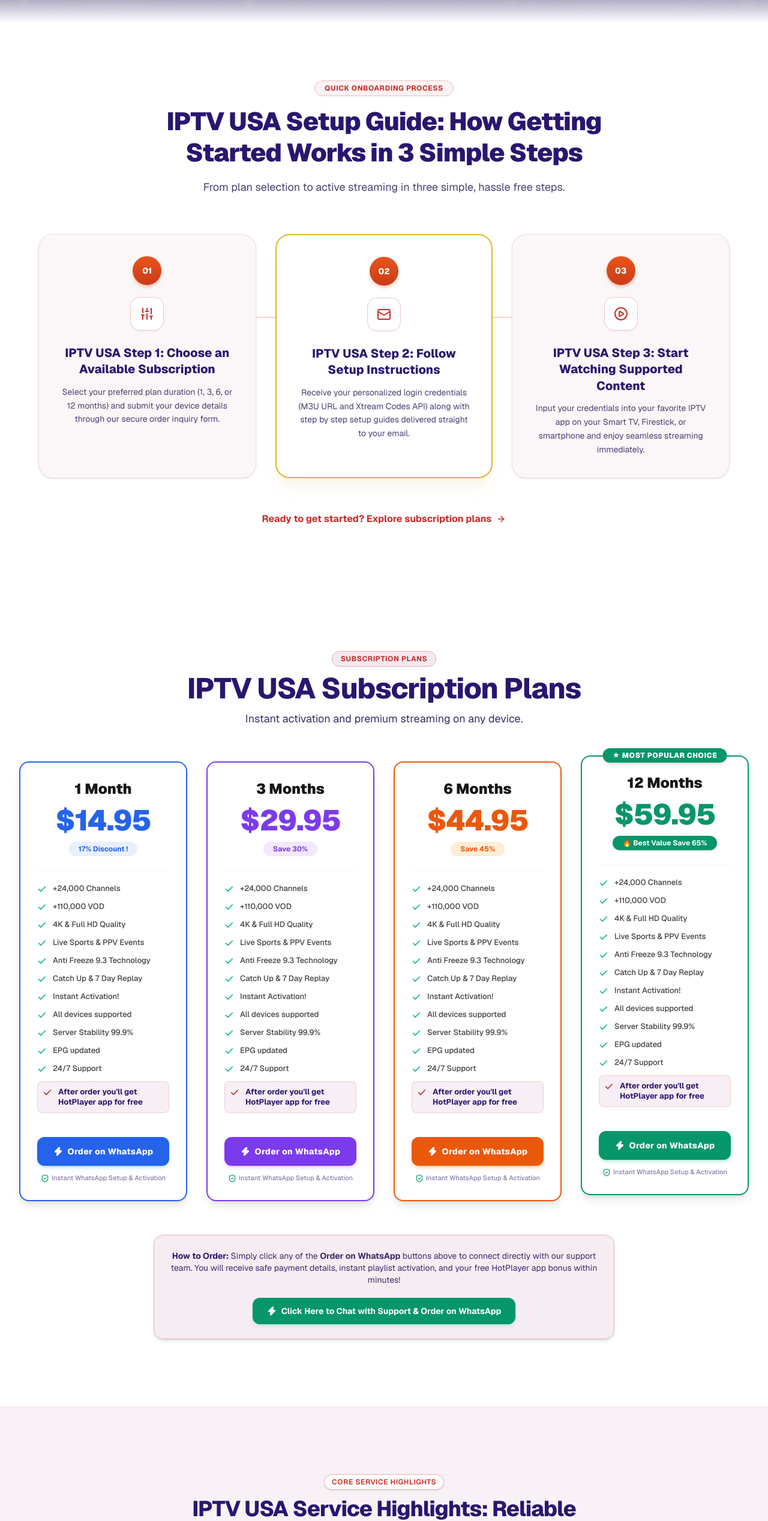
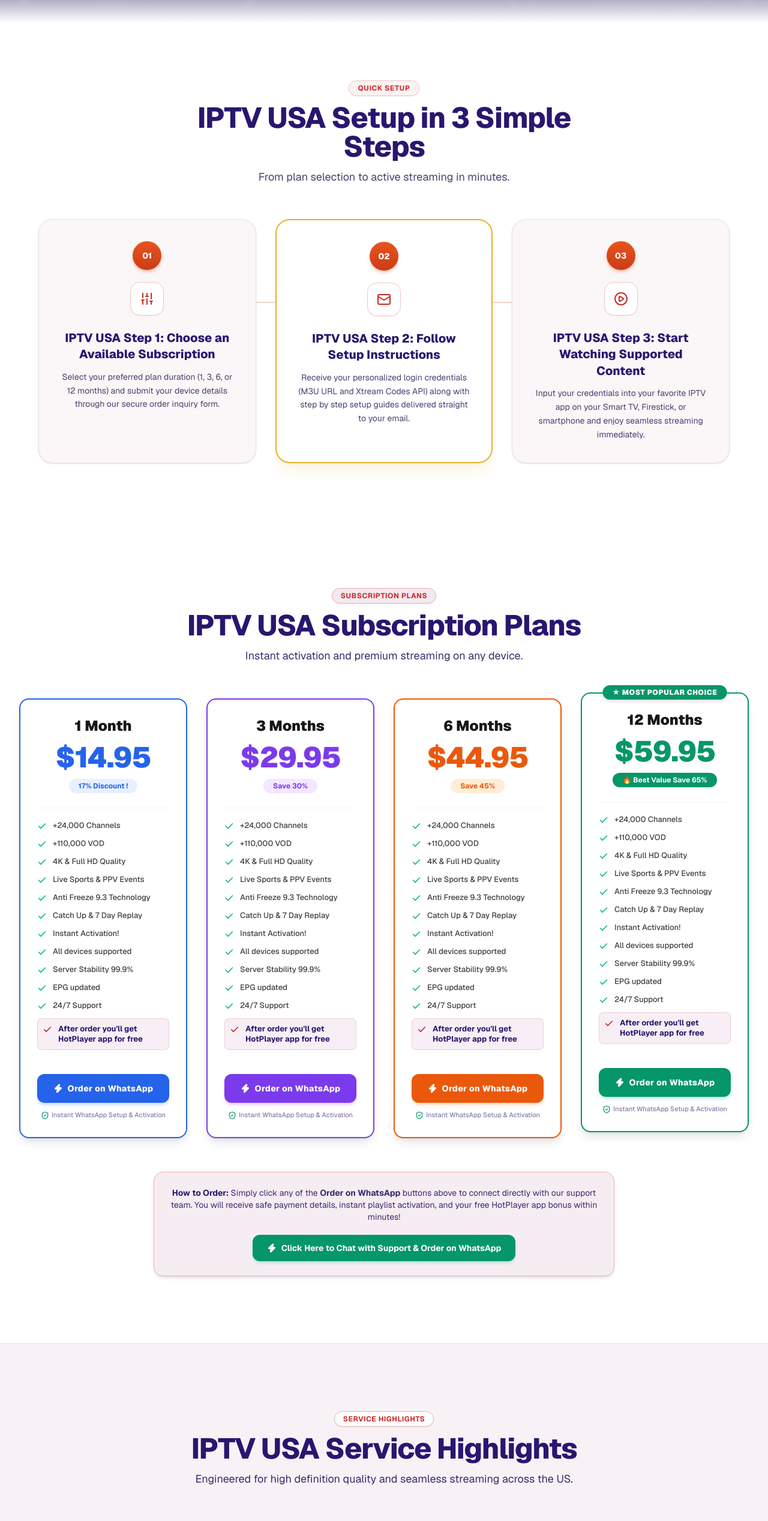
Before and after one commit to Mohamed211814/iptvusa8k, a Next.js app: page / in a window 1280 px wide. Shown: the part 940-3475 px from the top of the page at 60% size. Built offline with nearby package versions, Linux system fonts and the light colour scheme; no server answers.

Commit message:
feat: shorten onboarding and service highlight copy, remove bottom cta link

```diff
--- a/components/home/HowItWorks.tsx
+++ b/components/home/HowItWorks.tsx
@@ -1,6 +1,5 @@
 import React from "react";
-import Link from "next/link";
-import { Sliders, Mail, PlayCircle, ArrowRight } from "lucide-react";
+import { Sliders, Mail, PlayCircle } from "lucide-react";
 
 const steps = [
   {
@@ -34,15 +33,15 @@
     <section id="how-it-works" className="py-20 lg:py-24 bg-white scroll-mt-20">
       <div className="max-w-7xl mx-auto px-4 sm:px-6 lg:px-8">
         {/* Section Header */}
-        <div className="text-center max-w-3xl mx-auto mb-16">
-          <div className="inline-flex items-center gap-2 px-4 py-1 rounded-full bg-[#fbf2f4] border border-[#f0c5c1] text-[#c62b27] text-xs font-bold uppercase tracking-wider mb-4 shadow-xs">
-            Quick Onboarding Process
+        <div className="text-center max-w-2xl mx-auto mb-12 sm:mb-14">
+          <div className="inline-flex items-center gap-2 px-3.5 py-1 rounded-full bg-[#fbf2f4] border border-[#f0c5c1] text-[#c62b27] text-xs font-bold uppercase tracking-wider mb-3 shadow-xs">
+            Quick Setup
           </div>
-          <h2 className="text-3xl sm:text-4xl lg:text-[42px] font-black text-[#29166f] tracking-tight leading-tight">
-            IPTV USA Setup Guide: How Getting Started Works in 3 Simple Steps
+          <h2 className="text-3xl sm:text-4xl lg:text-5xl font-extrabold text-[#29166f] tracking-tight">
+            IPTV USA Setup in 3 Simple Steps
           </h2>
-          <p className="mt-4 text-base sm:text-lg text-[#4b3f72] leading-relaxed">
-            From plan selection to active streaming in three simple, hassle free steps.
+          <p className="mt-3 text-base sm:text-lg text-[#4b3f72] leading-relaxed">
+            From plan selection to active streaming in minutes.
           </p>
         </div>
 
@@ -85,17 +84,6 @@
             );
           })}
         </div>
-
-        {/* Bottom CTA Link */}
-        <div className="mt-14 text-center">
-          <Link
-            href="/#plans"
-            className="inline-flex items-center gap-2 text-sm sm:text-base font-bold text-[#c62b27] hover:text-[#9e1b17] transition-colors"
-          >
-            <span>Ready to get started? Explore subscription plans</span>
-            <ArrowRight className="w-4 h-4 text-[#c62b27]" />
-          </Link>
-        </div>
       </div>
     </section>
   );
--- a/components/home/Services.tsx
+++ b/components/home/Services.tsx
@@ -45,15 +45,15 @@
     <section id="services" className="py-20 lg:py-28 bg-[#f4e9f1]/60 border-y border-[#ebb0ad]/30 scroll-mt-20">
       <div className="max-w-7xl mx-auto px-4 sm:px-6 lg:px-8">
         {/* Section Heading */}
-        <div className="text-center max-w-3xl mx-auto mb-16">
-          <div className="inline-flex items-center gap-2 px-3 py-1 rounded-full bg-white border border-[#ebb0ad] text-[#c62b27] text-xs font-semibold uppercase tracking-wider mb-3 shadow-sm">
-            Core Service Highlights
+        <div className="text-center max-w-2xl mx-auto mb-12 sm:mb-14">
+          <div className="inline-flex items-center gap-2 px-3.5 py-1 rounded-full bg-white border border-[#ebb0ad] text-[#c62b27] text-xs font-bold uppercase tracking-wider mb-3 shadow-xs">
+            Service Highlights
           </div>
-          <h2 className="text-3xl sm:text-4xl font-extrabold text-[#29166f] tracking-tight">
-            IPTV USA Service Highlights: Reliable Architecture Engineered for Seamless Streaming
+          <h2 className="text-3xl sm:text-4xl lg:text-5xl font-extrabold text-[#29166f] tracking-tight">
+            IPTV USA Service Highlights
           </h2>
-          <p className="mt-4 text-base sm:text-lg text-[#392b6b] leading-relaxed">
-            Discover why subscribers throughout the United States choose IPTV USA for straightforward, high definition entertainment access.
+          <p className="mt-3 text-base sm:text-lg text-[#392b6b] leading-relaxed">
+            Engineered for high definition quality and seamless streaming across the US.
           </p>
         </div>
 
```
